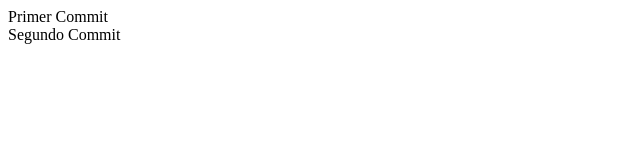
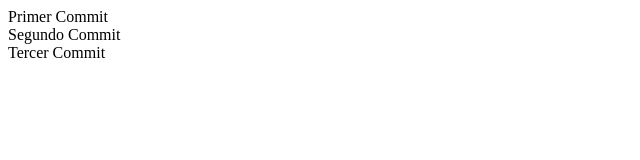
Before and after one commit to Josemiguel47/Curso_Git, a plain HTML site: page index.html in a window 1280 px wide. Shown: the whole page, without its empty margins (0-640 px from the left). Drawn offline with Linux system fonts and the light colour scheme.

Commit message:
Cuarto commit m

```diff
--- a/index.html
+++ b/index.html
@@ -5,6 +5,7 @@
     <title>MI PRIMERA PAGINA</title>
     <div>Primer Commit</div>
     <div>Segundo Commit</div>
+    <div>Tercer Commit</div>
 
 </head>
 <body>
```
